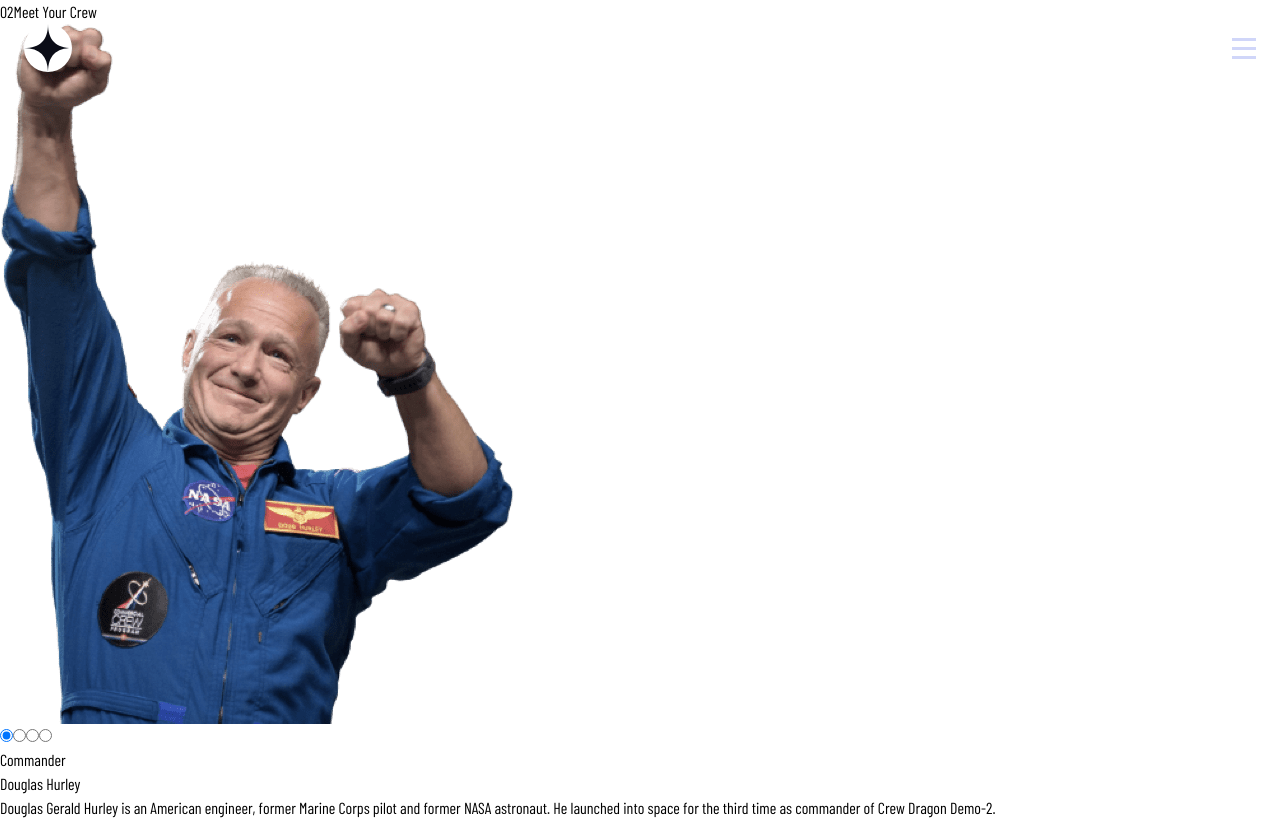
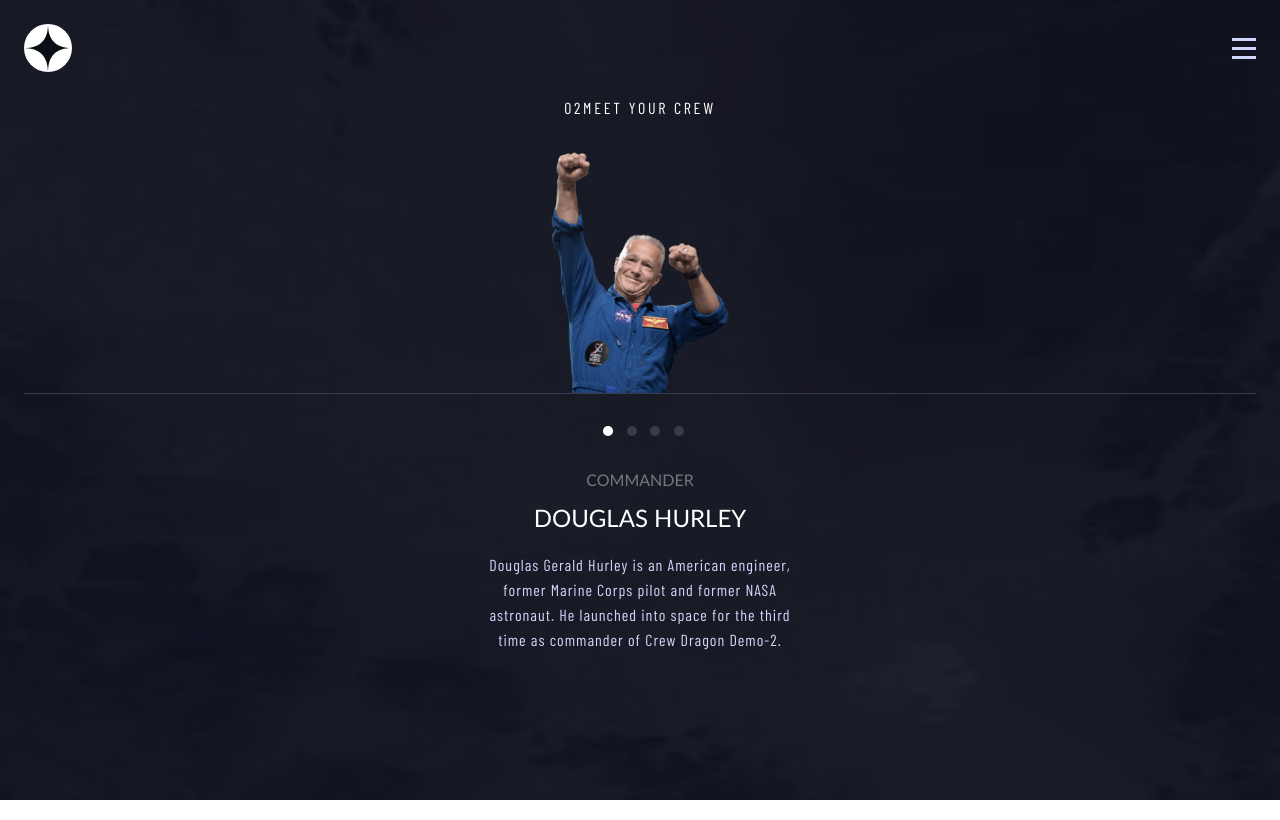
Before and after one commit to kvncrtr/space-tourism, an Angular app: page /crew in a window 1280 px wide. Built offline with nearby package versions, Linux system fonts and the light colour scheme; a web font is replaced by a local one.

Commit message:
add blur effect to background

```diff
--- a/src/app/components/crew/crew.component.css
+++ b/src/app/components/crew/crew.component.css
@@ -0,0 +1,120 @@
+@media screen and (min-width: 375px) {
+   .crew--background {
+      position: absolute;
+      height: 100vh;
+      z-index: 1;
+      min-width: 100%;
+      height: 100vh;
+      object-fit: cover;
+      object-position: 0px 0%;
+      mix-blend-mode: screen;
+      opacity: 0.35;
+   }
+
+   .black {
+      content: "";
+      position: absolute;
+      width: 100%;
+      height: 100vh;
+      z-index: -1;
+      background-color: var(--clr-primary-900);
+   }
+
+   .crew--case {
+      position: absolute;
+      z-index: 2;
+      width: 100%;
+      margin-top: 6rem;
+      padding: 0 1.5rem;
+      color: var(--clr-primary-100);
+      text-align: center;
+   }
+
+   .crew--title {
+      font-size: var(--fs-400);
+      text-transform: uppercase;
+      text-align: center;
+      letter-spacing: 2.7px;
+   }
+
+   .crew--carousel-container {
+      display: flex;
+      flex-direction: column;
+   }
+
+   .crew--image-case > img {
+      width: 11.07rem;
+      margin: 2rem auto 0;
+   }
+
+   .crew--image-case:after {
+      content: " ";
+      display: block;
+      height: 0.063rem;
+      width: 100%;
+      background-color: var(--clr-primary-800);
+   }
+
+   .crew--radio-container {
+      display: flex;
+      flex-direction: row;
+      justify-content: space-between;
+      margin: 2rem auto 0;
+      width: 5.5rem;
+   }
+
+   input[type="radio"] {
+      place-content: center;
+      display: grid;
+      width: 0.625rem;
+      height: 0.625rem;
+      margin: 0;
+      border: 0.15em solid transparent;
+      border-radius: 50%;
+      font: inherit;
+      color: var(--clr-primary-100);
+      background-color: var(--clr-primary-800);
+      appearance: none;
+      -webkit-appearance: none;
+   }
+
+   input[type="radio"]:before {
+      content: "";
+      width: 0.625rem;
+      height: 0.625rem;
+      border-radius: 50%;
+      transform: scale(0);
+      transition: 120ms transform ease-in-out;
+      box-shadow: inset 1rem 1rem var(--clr-primary-100);
+   }
+
+   input[type="radio"]:checked:before {
+      transform: scale(1);
+   }
+
+   .crew--job {
+      margin: 2rem auto 0;
+      font-family: var(--ff-heading);
+      text-align: center;
+      text-transform: uppercase;
+      color: var(--clr-primary-100);
+      mix-blend-mode: normal;
+      opacity: 0.4;
+   }
+
+   .crew--name {
+      margin: 0.5rem auto 0;
+      font-family: var(--ff-heading);
+      font-size: var(--fs-700);
+      text-align: center;
+      text-transform: uppercase;
+   }
+
+   .crew--description {
+      margin: 1rem auto;
+      width: 20.438rem;
+      color: var(--clr-primary-400);
+      line-height: 25px;
+      letter-spacing: 1px;
+   }
+}
--- a/src/app/components/crew/crew.component.html
+++ b/src/app/components/crew/crew.component.html
@@ -1,11 +1,17 @@
-<h4 class="crew--title"><span aria-hidden="true">02</span>Meet Your Crew</h4>
-<div class="crew--carousel-container">
+<img class="crew--background" src="../../../assets/crew/background-crew-mobile.jpg" alt="" />
+<div class="black"></div>
 
-   <img src="{{ crew[0].images.png }}" alt="{{ 'Crew Member ' + crew[0].name }}" />
+<div class="crew--case">
+   <h4 class="crew--title"><span aria-hidden="true">02</span>Meet Your Crew</h4>
+   <div class="crew--carousel-container">
 
-   <div class="crew--radio-container">
-      <label for="radio--douglas" title="douglas"></label>
-      <input id="radio--douglas" type="radio" name="radio-btn" checked />
+      <div class="crew--image-case">
+         <img id="image" class="crew--image" src="{{ crew[0].images.png }}" alt="{{ 'Crew Member ' + crew[0].name }}" />
+      </div>
+
+      <div class="crew--radio-container">
+         <label for="radio--douglas" title="douglas"></label>
+         <input id="radio--douglas" type="radio" name="radio-btn" checked />
 
       <label for="radio--mark" title="mark"></label>
       <input id="radio--mark" type="radio" name="radio-btn" />
@@ -16,8 +22,9 @@
       <label for="radio--anousheh" title="anousheh"></label>
       <input id="radio--anousheh" type="radio" name="radio-btn" />
    </div>
-   <div class="crew--line line"></div>
 
    <h4 class="crew--job">{{ crew[0].role }}</h4>
    <h3 class="crew--name">{{ crew[0].name }}</h3>
    <p class="crew--description">{{ crew[0].bio }}</p>
+
+</div>
```
Also changed, not shown: src/styles.css (+0 -15 lines).
